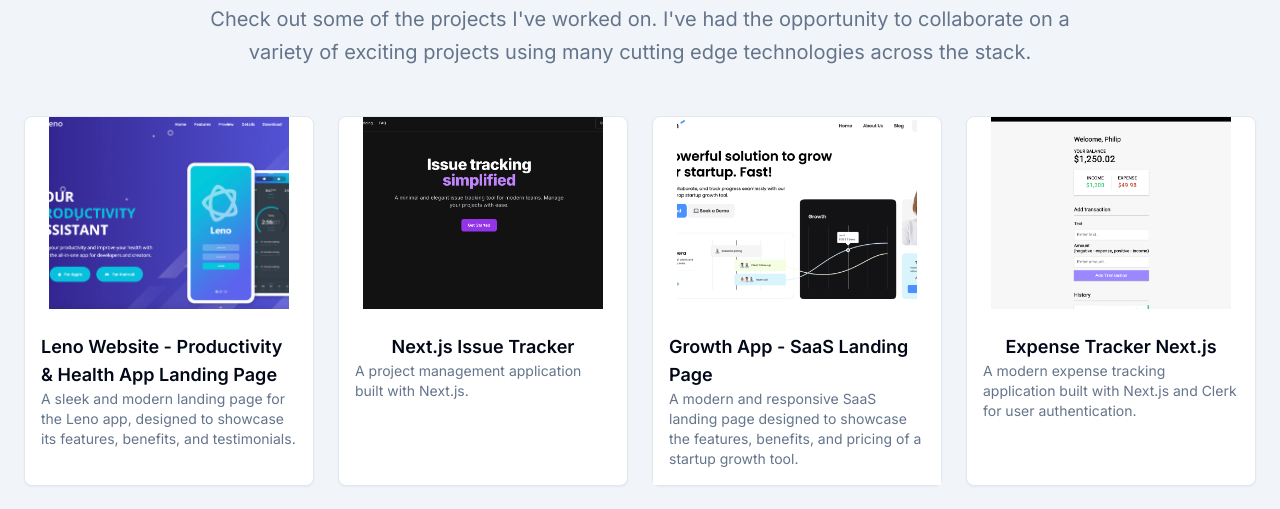
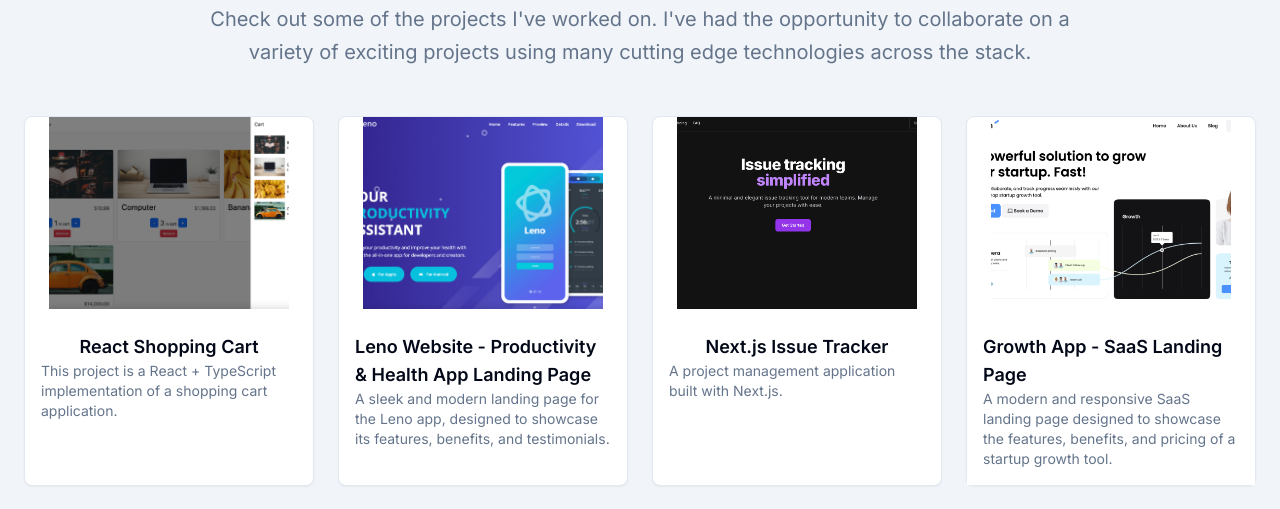
Before and after one commit to philipstubbs13/portfolio, a Next.js app: page / in a window 1280 px wide. Shown: the part 1899-2408 px from the top of the page. Built offline with nearby package versions, Linux system fonts and the light colour scheme; grey boxes are pictures that could not be loaded.

Commit message:
react shopping cart

```diff
--- a/data/projects.ts
+++ b/data/projects.ts
@@ -3,6 +3,26 @@
 import { ComponentProps } from 'react';
 
 export const projects: IProject[] = [
+  {
+    description:
+      'This project is a React + TypeScript implementation of a shopping cart application.',
+    githubUrl: 'https://github.com/philipstubbs13/react-ts-shopping-cart',
+    features: [
+      'Add, Remove, and Update Items',
+      'Cart State Management',
+      'Local Storage Persistence',
+      'Dynamic Cart Quantity',
+      'Reusable Components',
+      'TypeScript for Type Safety',
+    ],
+    href: 'https://react-shopping-cart-topaz-nu.vercel.app',
+    imageSrc: '/react-shopping-cart.png',
+    overview:
+      "This project is a React + TypeScript implementation of a shopping cart application. It demonstrates how to manage a shopping cart's state using React Context and custom hooks, while persisting data in local storage.",
+    technologies: ['React', 'TypeScript', 'React Context API', 'Custom Hooks', 'Local Storage'],
+    title: 'React Shopping Cart',
+    id: '29',
+  },
   {
     description:
       'A sleek and modern landing page for the Leno app, designed to showcase its features, benefits, and testimonials.',
```
Also changed, not shown: public/react-shopping-cart.png (added).
